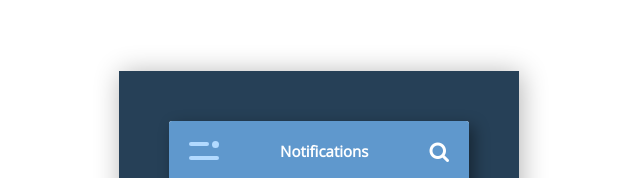
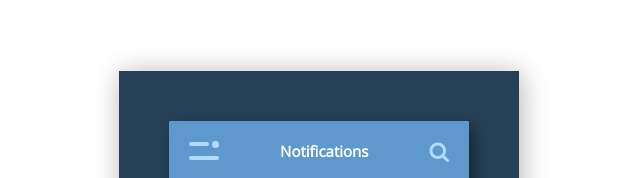
Before and after one commit to sheriallis/css-challenge, a plain HTML site: page 007-notifications/index.html in a window 1280 px wide. Shown: the part 129-307 px from the top of the page, 321-961 px from the left. Drawn offline with nearby package versions, Linux system fonts and the light colour scheme.

Commit message:
Update search icon color

```diff
--- a/007-notifications/src/scss/main.scss
+++ b/007-notifications/src/scss/main.scss
@@ -80,6 +80,10 @@ header {
 
   .search-icon {
     font-size: 21px;
+  }
+
+  .fa-search {
+    color: $blue-light;
   }
 }
 
@@ -168,3 +172,5 @@ header {
     list-style: none;
   }
 }
+
+// Interaction
```
Also changed, not shown: 007-notifications/css/main.css.
